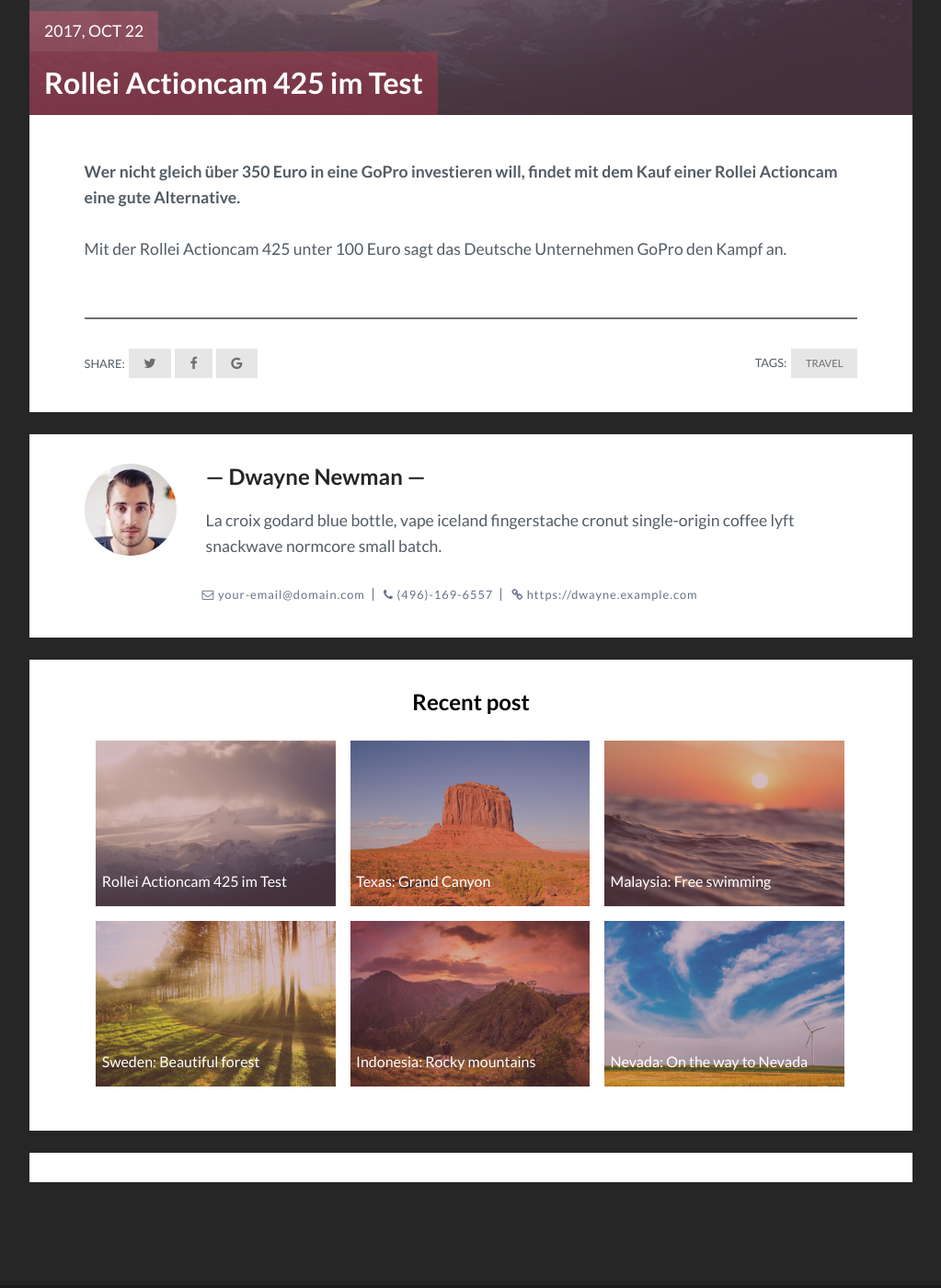
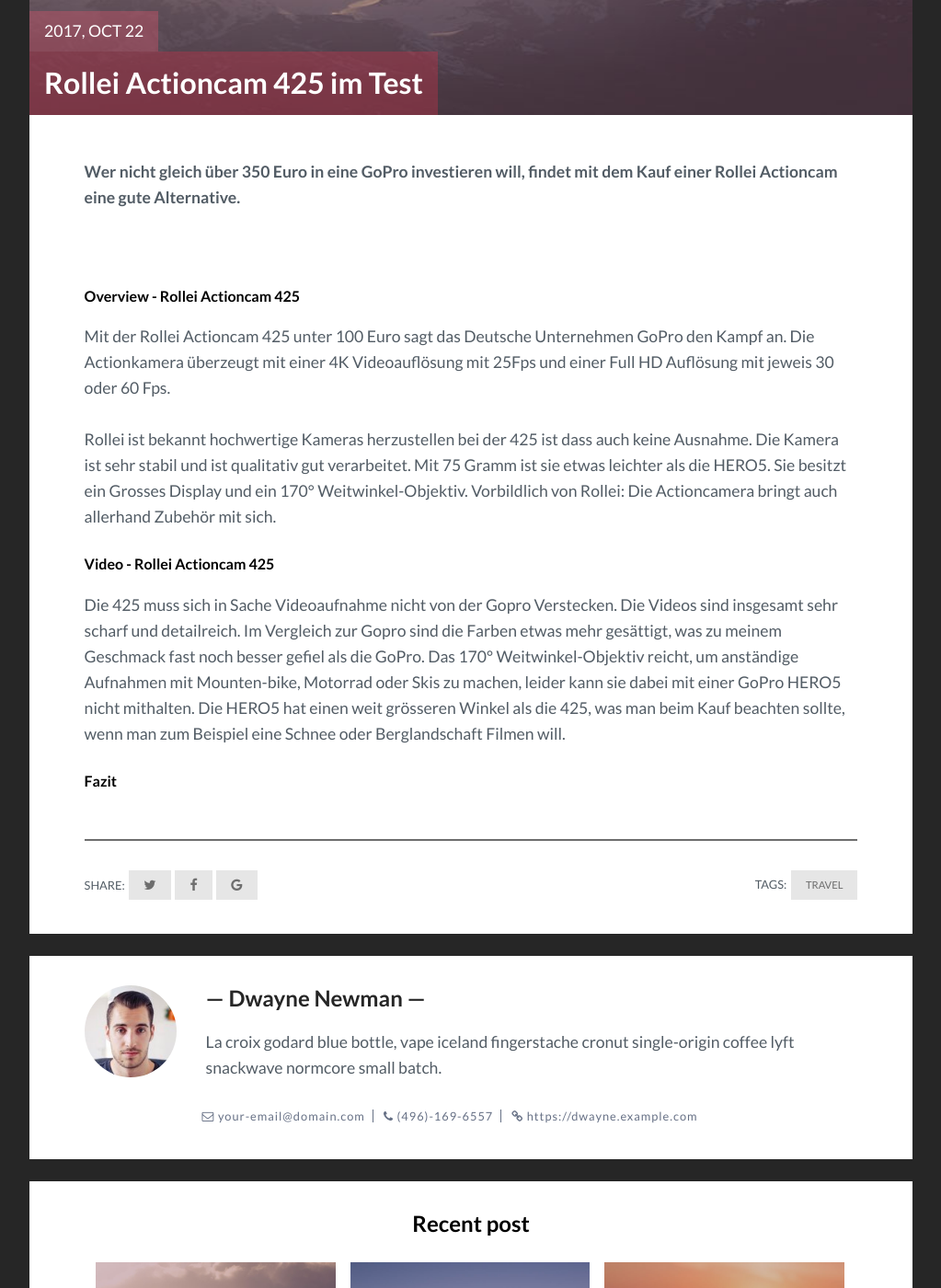
Before and after one commit to elenoid/webblog-action_cam, a Jekyll site: the page built from _posts/2017-10-22-rollei-actioncam-425-im-test.markdown, in a window 1280 px wide and 1400 px high, scrolled down 588 px. Shown: the whole window at 92% size, without its empty margins (128-1151 px from the left). Built offline with Jekyll 4.4.1, drawn with Linux system fonts in a browser that asks for light colours; comment, search, counter and statistics services are not loaded.

Commit message:
Updated '_posts/2017-10-22-rollei-actioncam-425-im-test.markdown' via CloudCannon

```diff
--- a/_posts/2017-10-22-rollei-actioncam-425-im-test.markdown
+++ b/_posts/2017-10-22-rollei-actioncam-425-im-test.markdown
@@ -8,6 +8,18 @@ tag: Travel
 ---
 
 
-**Wer nicht gleich über 350 Euro in eine GoPro investieren will, findet mit dem Kauf einer Rollei Actioncam eine gute Alternative.**
+**Wer nicht gleich &uuml;ber 350 Euro in eine GoPro investieren will, findet mit dem Kauf einer Rollei Actioncam eine gute Alternative.**
 
-Mit der Rollei Actioncam 425 unter 100 Euro sagt das Deutsche Unternehmen GoPro den Kampf an.
+&nbsp;
+
+#### Overview - Rollei Actioncam 425
+
+Mit der Rollei Actioncam 425 unter 100 Euro sagt das Deutsche Unternehmen GoPro den Kampf an. Die Actionkamera &uuml;berzeugt mit einer 4K Videoaufl&ouml;sung mit 25Fps und einer Full HD Aufl&ouml;sung mit jeweis 30 oder 60 Fps.
+
+Rollei ist bekannt hochwertige Kameras herzustellen bei der 425 ist dass auch keine Ausnahme. Die Kamera ist sehr stabil und ist qualitativ gut verarbeitet. Mit 75 Gramm ist sie etwas leichter als die HERO5. Sie besitzt ein Grosses Display und ein 170&deg; Weitwinkel-Objektiv. Vorbildlich von Rollei: Die Actioncamera bringt auch allerhand Zubeh&ouml;r mit sich.
+
+#### Video - Rollei Actioncam 425
+
+Die 425 muss sich in Sache Videoaufnahme nicht von der Gopro Verstecken. Die Videos sind insgesamt sehr scharf und detailreich. Im Vergleich zur Gopro sind die Farben etwas mehr ges&auml;ttigt, was zu meinem Geschmack fast noch besser gefiel als die GoPro. Das 170&deg; Weitwinkel-Objektiv reicht, um anst&auml;ndige Aufnahmen mit Mounten-bike, Motorrad oder Skis zu machen, leider kann sie dabei mit einer GoPro HERO5 nicht mithalten. Die HERO5 hat einen weit gr&ouml;sseren Winkel als die 425, was man beim Kauf beachten sollte, wenn man zum Beispiel eine Schnee oder Berglandschaft Filmen will.
+
+#### Fazit
```
